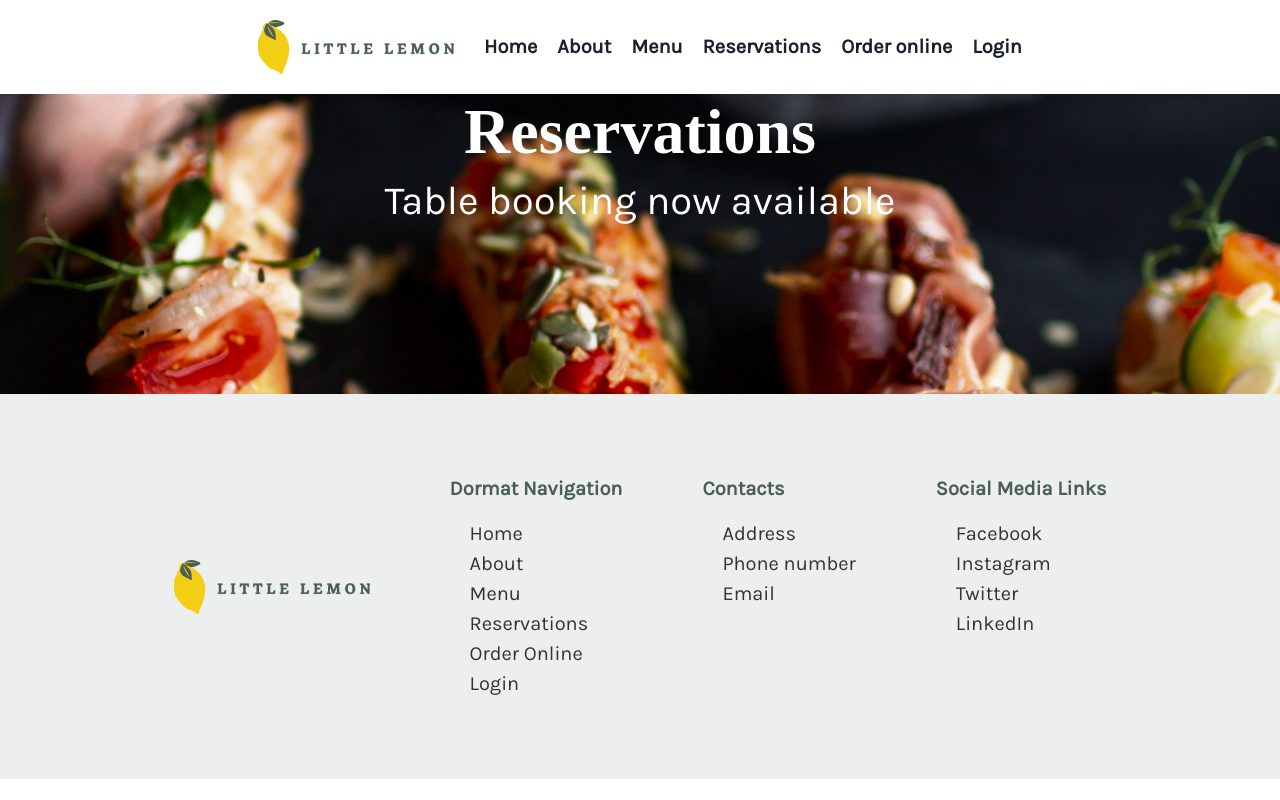
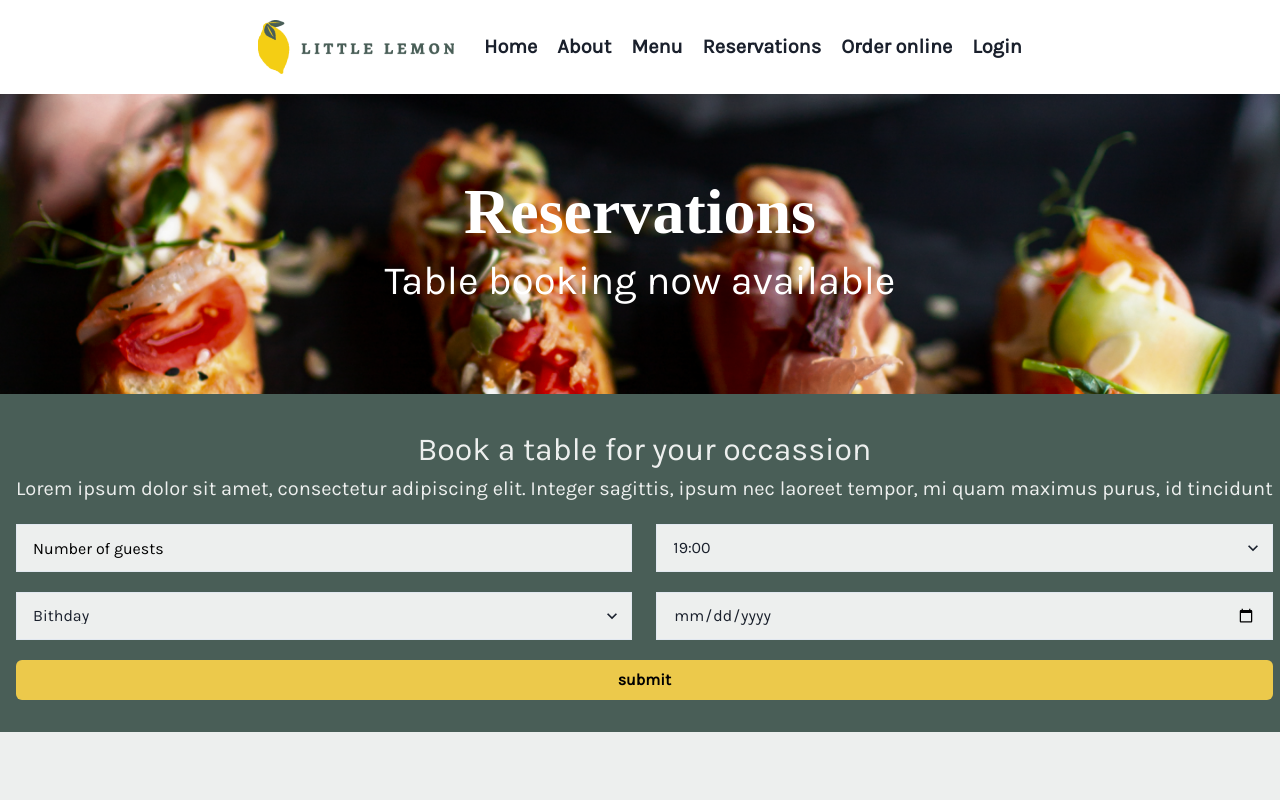
Before and after one commit to KingProsper95/little-lemon, a React (Create React App) app: page /reservations in a window 1280 px wide. Shown: the top 800 px of the page. Built offline with nearby package versions, Linux system fonts and the light colour scheme; a web font is replaced by a local one.

Commit message:
wednesday commit

```diff
--- a/public/index.html
+++ b/public/index.html
@@ -42,5 +42,6 @@
       To begin the development, run `npm start` or `yarn start`.
       To create a production bundle, use `npm run build` or `yarn build`.
     -->
+    <script src="https://raw.githubusercontent.com/Meta-Front-End-Developer-PC/capstone/master/api.js"></script>
   </body>
 </html>
--- /dev/null
+++ b/src/components/reservations/BookingSection.js
@@ -0,0 +1,94 @@
+import {Container, FormControl, Input, Text, Button, FormErrorMessage, HStack, Icon, Select} from '@chakra-ui/react';
+import { useFormik } from 'formik';
+import * as Yup from 'yup';
+
+function BookingSection() {
+
+  const availableTimes = ['19:00','20:00','21:00','22:00','23:00','00:00'];
+
+  const inputStyle = {
+    bg:'secondary_grey',
+    height:'3rem',
+    borderRadius: 0,
+    _placeholder : {
+      color: 'black',
+    }
+  }
+  const formik = useFormik({
+    initialValues : {
+      date:'',
+      time:'19:00',
+      guests:'',
+      occassion:'birthday',
+    },
+    validationSchema : Yup.object({
+      date: Yup.date().required('Required'),
+      guests: Yup.number('number required').min(3).max(8).required('Required'),
+      occassion: Yup.string().required('Required'),
+      }),
+    onSubmit : values => {
+      alert(JSON.stringify(values,null,2))
+    },
+  })
+  return (
+    <Container minW='max-content' my={8}>
+      <Text textAlign='center' color='secondary_grey' fontSize={32}>Book a table for your occassion</Text>
+      <Text mb='20px' color='secondary_grey' fontSize={20}>Lorem ipsum dolor sit amet, consectetur adipiscing elit. Integer sagittis, ipsum nec laoreet tempor, mi quam maximus purus, id tincidunt</Text>
+      <form onSubmit={formik.handleSubmit} onReset={formik.handleReset}>
+        <HStack spacing={6} mb={5}>
+          <FormControl
+            isInvalid={formik.errors.guests}
+          >
+            <Input
+              id='guests'
+              name='guests'
+              type='number'
+              {...formik.getFieldProps('guests')}
+              placeholder='Number of guests'
+              sx={inputStyle}
+            />
+            <FormErrorMessage>{formik.errors.guests}</FormErrorMessage>
+          </FormControl>
+          <FormControl>
+            <Select
+              id='time'
+              name='time'
+              {...formik.getFieldProps('time')}
+              sx={inputStyle}
+            >
+              {availableTimes.map(time => <option value={time}>{time}</option> )}
+            </Select>
+          </FormControl>
+        </HStack>
+        <HStack spacing={6}>
+        <FormControl>
+            <Select
+              id='occasion'
+              name='occasion'
+              {...formik.getFieldProps('occasion')}
+              sx={inputStyle}
+            >
+              <option value='birthday'>Bithday</option>
+              <option value='anniversary'>Anniversary</option>
+              <option value='marriage'>Marriage</option>
+            </Select>
+          </FormControl>
+            <FormControl
+              isInvalid={formik.errors.date}
+            >
+              <Input
+                id='date'
+                type='date'
+                {...formik.getFieldProps('date')}
+                sx={inputStyle}
+              />
+              <FormErrorMessage>{formik.errors.date}</FormErrorMessage>
+            </FormControl>
+        </HStack>
+        <Button type='submit' w='100%' colorScheme='yellow' mt={5}>submit</Button>
+      </form>
+    </Container>
+  )
+}
+
+export default BookingSection;
--- a/src/components/reservations/Landing.js
+++ b/src/components/reservations/Landing.js
@@ -3,7 +3,7 @@ import background from '../../assets/images/food/background.png';
 
 function Landing() {
   return (
-    <Box bgImage={background} color='white' textAlign='center' h={300}>
+    <Box bgImage={background} color='white' textAlign='center' h={300} bgSize={'cover'} p={20}>
       <Heading fontWeight={700} fontSize='64px'>Reservations</Heading>
       <Text fontSize='40px'>Table booking now available</Text>
     </Box>
--- a/src/components/reservations/Reservation.js
+++ b/src/components/reservations/Reservation.js
@@ -1,5 +1,6 @@
 import { Flex, Box } from "@chakra-ui/react";
 import Landing from "./Landing";
+import BookingSection from "./BookingSection";
 
 
 export default function Reservation() {
@@ -8,6 +9,9 @@ export default function Reservation() {
       <Box>
         <Landing />
       </Box>
+      <Box bg='primary_green'>
+        <BookingSection />
+      </Box>
     </Flex>
   )
 }
```
Also changed, not shown: src/components/reservations/Booking_Section.js (deleted, +0 -98 lines), 2 other files (tests, documents, lock files or other folders).
